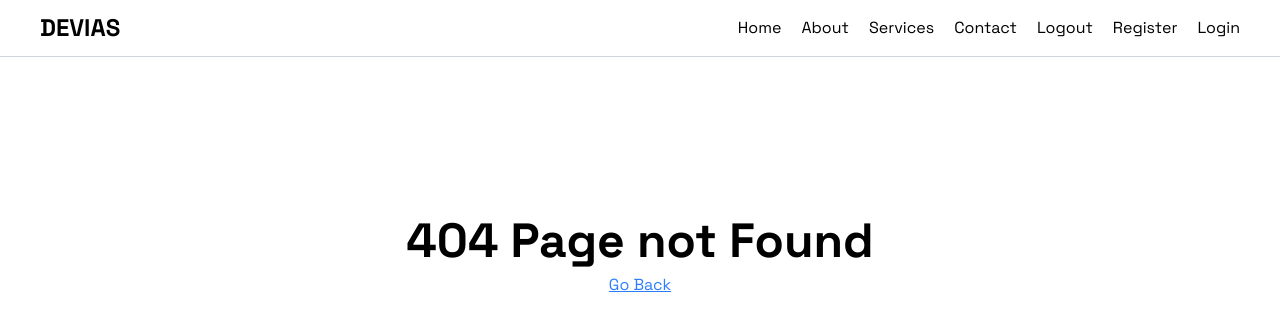
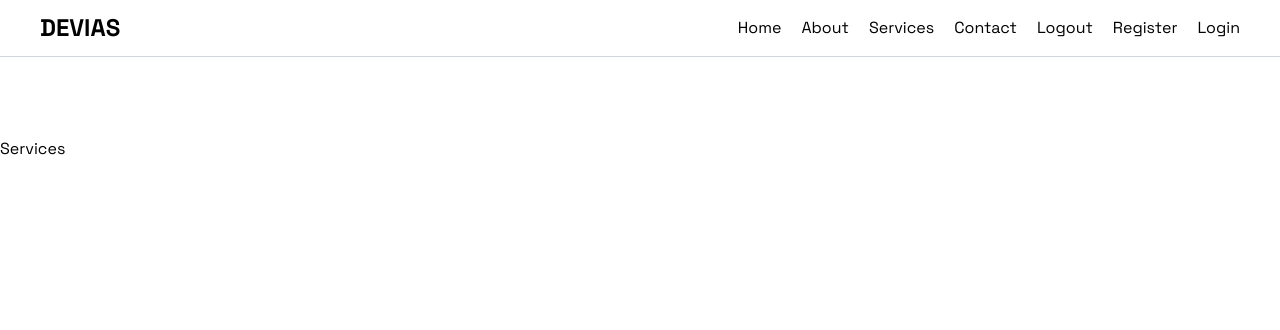
Before and after one commit to elishabhatti/e-commerce-with-mern, a React (Vite) app in the folder client/: page /service in a window 1280 px wide. Before the commit this address had no page. Shown: the top 330 px of the page. Built offline with nearby package versions, Linux system fonts and the light colour scheme.

Commit message:
added services page

```diff
--- a/client/src/App.jsx
+++ b/client/src/App.jsx
@@ -7,6 +7,7 @@ import ContactUs from "./pages/ContactUs";
 import Page404 from "./pages/Page404";
 import AboutUs from "./pages/AboutUs";
 import Home from "./Home";
+import Services from "./pages/Services";
 
 const App = () => {
   return (
@@ -18,6 +19,7 @@ const App = () => {
           <Route path="/login" element={<LoginUser />} />
           <Route path="/contact" element={<ContactUs />} />
           <Route path="/about" element={<AboutUs />} />
+          <Route path="/service" element={<Services />} />
           <Route path="/" element={<Home />} />
           <Route path="*" element={<Page404 />} />
         </Routes>
--- /dev/null
+++ b/client/src/pages/Services.jsx
@@ -0,0 +1,9 @@
+import React from 'react'
+
+const Services = () => {
+  return (
+    <div>Services</div>
+  )
+}
+
+export default Services
```
